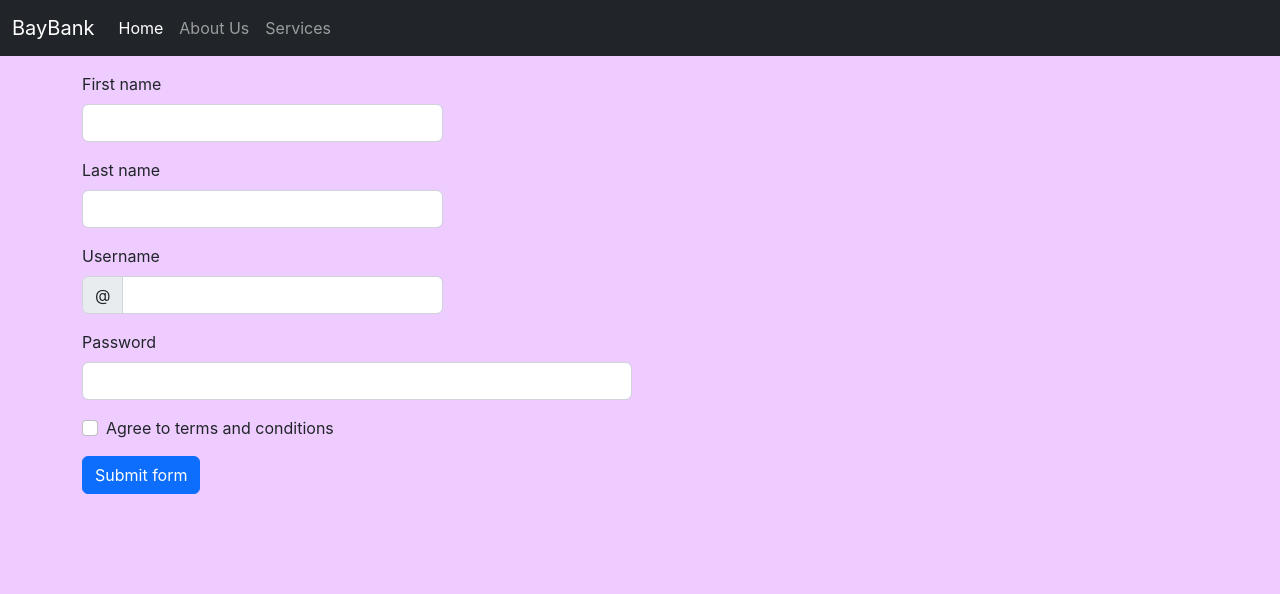
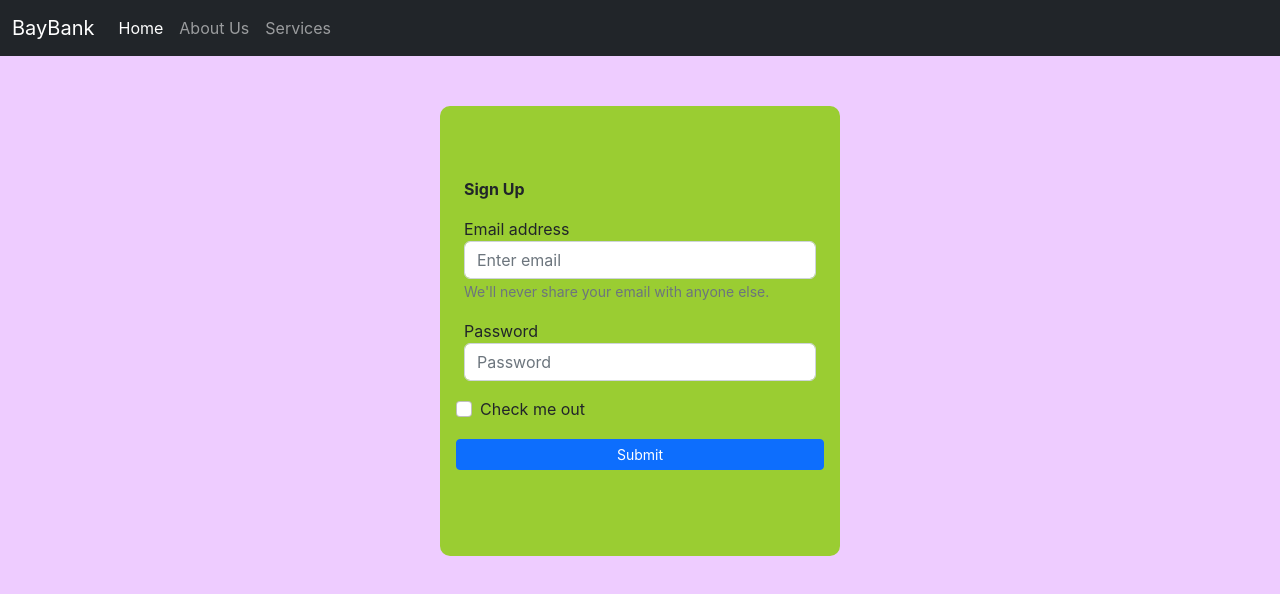
Before and after one commit to shubham-k01/Banking_Web_Dev-_Project, a React (Create React App) app: page /signup in a window 1280 px wide. Shown: the top 594 px of the page. Built offline with nearby package versions, Linux system fonts and the light colour scheme.

Commit message:
Added login

```diff
--- a/src/App.js
+++ b/src/App.js
@@ -2,7 +2,7 @@ import logo from './logo.svg';
 import './App.css';
 import Navbar from './Components/Navbar';
 import Validation from './Components/Validation';
-import home from './home.jpg';
+// import home from './home.jpg';
 import About from './Components/About';
 import Home from './Components/Home';
 import React, { useState } from 'react';
@@ -14,7 +14,7 @@ import {
   BrowserRouter as Router,
   Routes,
   Route,
-  Link
+  // Link
 } from "react-router-dom";
 
 function App() {
@@ -31,6 +31,7 @@ function App() {
       <Route path="/signup" element={<Validation/>}/>
       <Route path="/" element={<Home/>}/>
       <Route path="/about" element={<About/>}/>
+      <Route path="/login" element={<Login/>}/>
       <Route path="/services" element={<Services/>}/>
     </Routes>
     </Router>
--- a/src/Components/Login.js
+++ b/src/Components/Login.js
@@ -1,9 +1,66 @@
 import React from 'react'
+
+import {Zoom,Fade,Rotate,Flip,Bounce, Roll} from 'react-reveal'
 
 export default function Login() {
   return (
-    <div>
+    <div className='container d-flex' style={{width:"600px",height:"550px",marginTop:"50px",justifyContent:"center",alignItems:"center",backgroundColor:"yellowgreen",borderRadius:"10px"}} >
+    <div className='container'>
+    <b>Login</b>
+    <br />
+          <div className='container' >
+            <form className="row g-3 needs-validation my-3" style={{display:'block'}} method="post" action="/services">
+                <Zoom>
+                <div className="col-md-4">
+                    <label htmlFor="validationCustom01" className="form-label">First name</label>
+                    <input type="text" className="form-control" id="validationCustom01" required/>
+                        <div className="valid-feedback">
+                            Looks good!
+                        </div>
+                </div>
+                <div className="col-md-4">
+                    <label htmlFor="validationCustom02" className="form-label">Last name</label>
+                    <input type="text" className="form-control" id="validationCustom02"  required/>
+                        <div className="valid-feedback">
+                            Looks good!
+                        </div>
+                </div>
+                <div className="col-md-4">
+                    <label htmlFor="validationCustomUsername" className="form-label">Username</label>
+                    <div className="input-group has-validation">
+                        <span className="input-group-text" id="inputGroupPrepend">@</span>
+                        <input type="text" className="form-control" id="validationCustomUsername" aria-describedby="inputGroupPrepend" required/>
+                            <div className="invalid-feedback">
+                                Please choose a username.
+                            </div>
+                    </div>
+                </div>
+                <div className="col-md-6">
+                    <label htmlFor="validationCustom03" className="form-label">Password</label>
+                    <input type="text" className="form-control" id="validationCustom03" required/>
+                        <div className="invalid-feedback">
+                            Please provide a valid password.
+                        </div>
+                </div>
 
-    </div>
+                <div className="col-12">
+                    <div className="form-check">
+                        <input className="form-check-input" type="checkbox" value="" id="invalidCheck" required/>
+                            <label className="form-check-label" htmlFor="invalidCheck">
+                                Agree to terms and conditions
+                            </label>
+                            <div className="invalid-feedback">
+                                You must agree before submitting.
+                            </div>
+                    </div>
+                </div>
+                </Zoom>
+                <div className="col-12">
+                    <button className="btn btn-primary" type="submit">Submit form</button>
+                </div>
+            </form>
+        </div>
+</div>
+</div>
   )
 }
--- a/src/Components/Navbar.js
+++ b/src/Components/Navbar.js
@@ -25,8 +25,8 @@ export default function Navbar() {
                         </ul>
                         <form className="d-flex ms-auto" role="search">
                             <Zoom>
-                            <button className="btn btn-outline-success btn-light mx-2" type="submit" >Login</button>
-                            <button type="submit" class="btn btn-outline-success btn-light mx-2 btn-rounded" ><Link to="/signup" style={{textDecoration:"None"}}>Sign Up</Link></button>
+                            <button className="btn btn-outline-success btn-light mx-2" type="submit" ><Link to="/login" style={{textDecoration:"None"}}>Login</Link></button>
+                            <button type="submit" className="btn btn-outline-success btn-light mx-2" ><Link to="/signup" style={{textDecoration:"None"}}>Sign Up</Link></button>
                             </Zoom>
                         </form>
                     </div>
--- a/src/Components/Services.js
+++ b/src/Components/Services.js
@@ -1,19 +1,20 @@
 import React from 'react'
+import { Fade, Rotate, Zoom } from 'react-reveal'
 
 export default function Services() {
   return (
+    <Rotate>
     <div className='d-flex' style={{justifyContent:"center",alignItems:"center",height:"35em"}}>
         <div className="container d-flex " style={{height:"300px",width:"400px",backgroundColor:"#ffffcc",margin:"auto",alignItems:"center",justifyContent:"center",borderRadius:"10px"}}>
             <ul>
-            <b style={{display:"block"}}>Our Services:</b>
+            <b style={{display:"block"}}>Our Services include:</b>
+            <br/>
                 <li>Display Bank Balance</li>
                 <li>Deposit Money in your account</li>
                 <li>Transfer Money</li>
             </ul>
-
-
         </div>
-
     </div>
+    </Rotate>
   )
 }
--- a/src/Components/Validation.js
+++ b/src/Components/Validation.js
@@ -1,60 +1,33 @@
 import React, { useState } from 'react'
-import {Zoom,Fade,Rotate,Flip,Bounce, Roll} from 'react-reveal'
+import { Zoom, Fade, Rotate, Flip, Bounce, Roll } from 'react-reveal'
 
 export default function Validation() {
 
     return (
+        <Zoom>
+        <div className='container d-flex' style={{width:"400px",height:"450px",marginTop:"50px",justifyContent:"center",alignItems:"center",backgroundColor:"yellowgreen",borderRadius:"10px"}} >
             <div className='container' >
+            <b>Sign Up</b>
+            <br />
         <form className="row g-3 needs-validation my-3" style={{display:'block'}} method="post" action="/services">
-                <Zoom>
-                <div className="col-md-4">
-                    <label htmlFor="validationCustom01" className="form-label">First name</label>
-                    <input type="text" className="form-control" id="validationCustom01" required/>
-                        <div className="valid-feedback">
-                            Looks good!
+
+            <div className="form-group">
+                <label for="exampleInputEmail1">Email address</label>
+                <input type="email" className="form-control" id="exampleInputEmail1" aria-describedby="emailHelp" placeholder="Enter email" />
+                <small id="emailHelp" className="form-text text-muted">We'll never share your email with anyone else.</small>
             </div>
+            <div className="form-group">
+                <label for="exampleInputPassword1">Password</label>
+                <input type="password" className="form-control" id="exampleInputPassword1" placeholder="Password" />
             </div>
-                <div className="col-md-4">
-                    <label htmlFor="validationCustom02" className="form-label">Last name</label>
-                    <input type="text" className="form-control" id="validationCustom02"  required/>
-                        <div className="valid-feedback">
-                            Looks good!
+            <div className="form-group form-check">
+                <input type="checkbox" className="form-check-input" id="exampleCheck1" />
+                <label className="form-check-label" for="exampleCheck1">Check me out</label>
             </div>
-                </div>
-                <div className="col-md-4">
-                    <label htmlFor="validationCustomUsername" className="form-label">Username</label>
-                    <div className="input-group has-validation">
-                        <span className="input-group-text" id="inputGroupPrepend">@</span>
-                        <input type="text" className="form-control" id="validationCustomUsername" aria-describedby="inputGroupPrepend" required/>
-                            <div className="invalid-feedback">
-                                Please choose a username.
-                            </div>
-                    </div>
-                </div>
-                <div className="col-md-6">
-                    <label htmlFor="validationCustom03" className="form-label">Password</label>
-                    <input type="text" className="form-control" id="validationCustom03" required/>
-                        <div className="invalid-feedback">
-                            Please provide a valid password.
-                        </div>
-                </div>
-
-                <div className="col-12">
-                    <div className="form-check">
-                        <input className="form-check-input" type="checkbox" value="" id="invalidCheck" required/>
-                            <label className="form-check-label" htmlFor="invalidCheck">
-                                Agree to terms and conditions
-                            </label>
-                            <div className="invalid-feedback">
-                                You must agree before submitting.
-                            </div>
+            <button type="submit" className="btn btn-primary btn-sm">Submit</button>
+        </form>
         </div>
         </div>
         </Zoom>
-                <div className="col-12">
-                    <button className="btn btn-primary" type="submit">Submit form</button>
-                </div>
-            </form>
-        </div>
     )
 }
```
Lines whose indentation alone changed are shown as unchanged.
